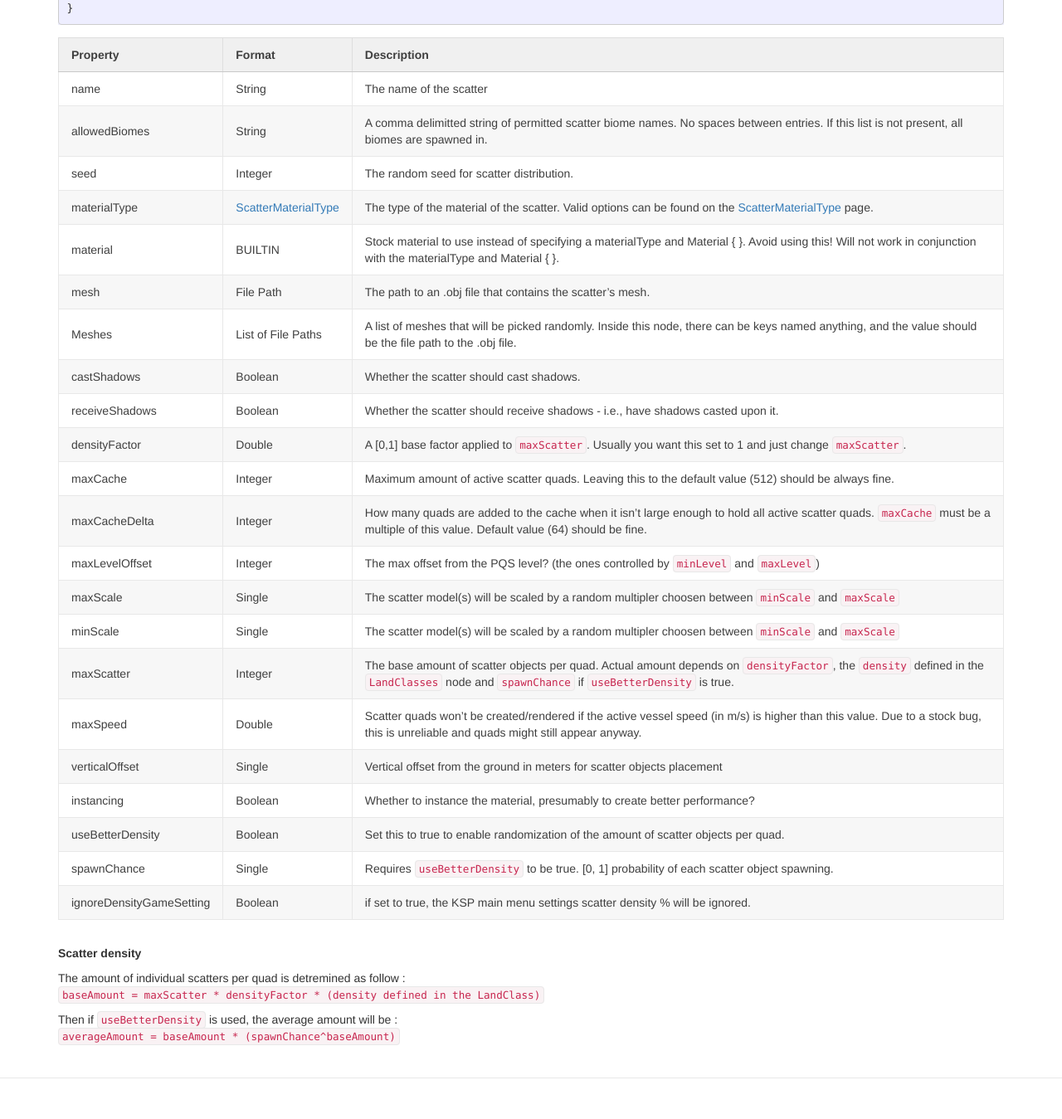
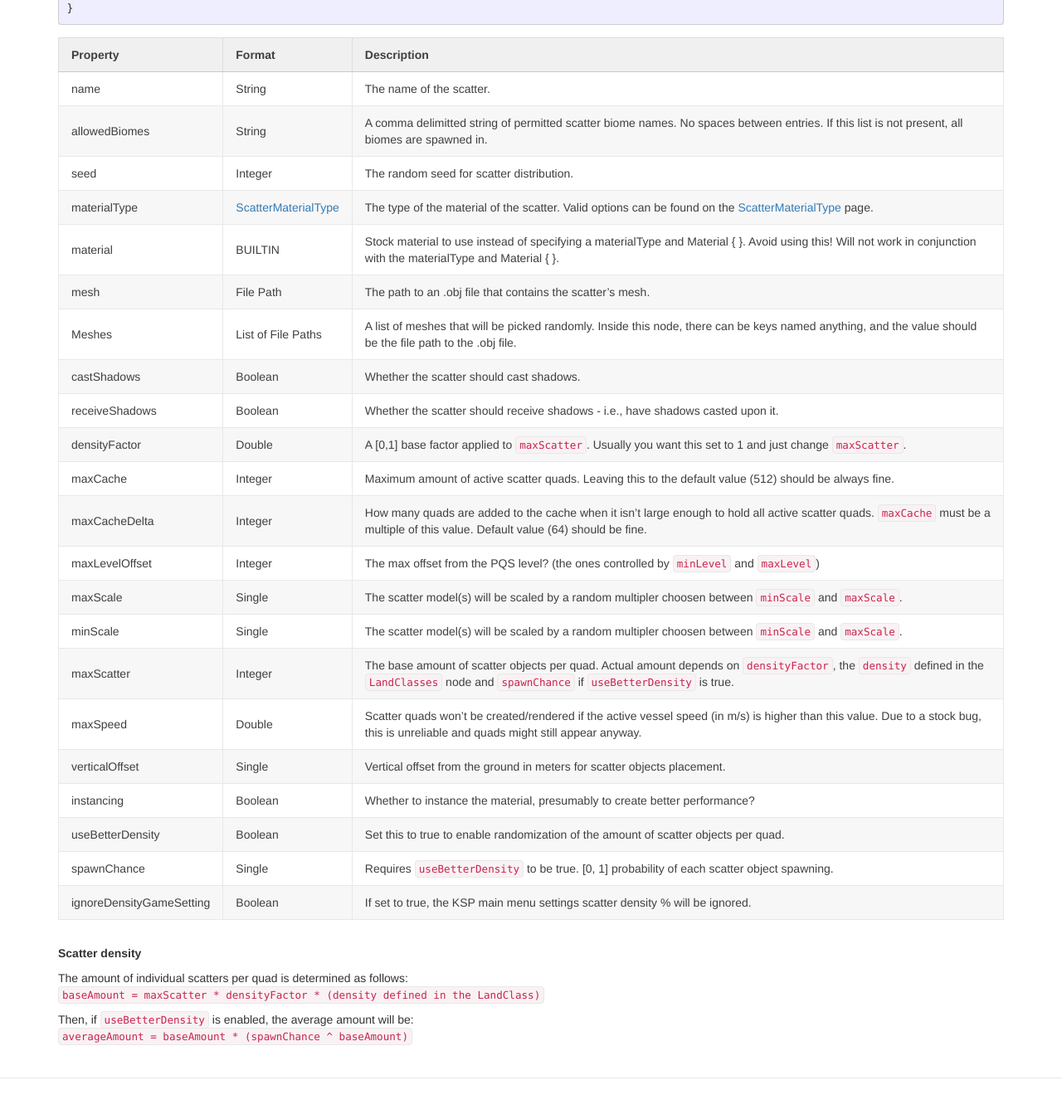
Before and after one commit to Kopernicus/wiki, a Jekyll site: the page built from main/PQSMods/LandControl/Scatters.md, in a window 1280 px wide. Shown: the part 899-2248 px from the top of the page at 83% size. Built offline with Jekyll 4.4.1, drawn with Linux system fonts in a browser that asks for light colours.

Commit message:
Grammar fixes

```diff
--- a/main/PQSMods/LandControl/Scatters.md
+++ b/main/PQSMods/LandControl/Scatters.md
@@ -49,7 +49,7 @@ LandControl
 
 | Property | Format | Description |
 |---|---|---|
-| name | String | The name of the scatter |
+| name | String | The name of the scatter. |
 | allowedBiomes | String | A comma delimitted string of permitted scatter biome names.  No spaces between entries.  If this list is not present, all biomes are spawned in. |
 | seed | Integer | The random seed for scatter distribution. |
 | materialType | [ScatterMaterialType]({{ site.baseurl }}{% link main/PQSMods/LandControl/ScatterMaterialType.md %}) | The type of the material of the scatter. Valid options can be found on the [ScatterMaterialType]({{ site.baseurl }}{% link main/PQSMods/LandControl/ScatterMaterialType.md %}) page. |
@@ -62,20 +62,20 @@ LandControl
 | maxCache | Integer | Maximum amount of active scatter quads. Leaving this to the default value (512) should be always fine. |
 | maxCacheDelta | Integer | How many quads are added to the cache when it isn't large enough to hold all active scatter quads. `maxCache` must be a multiple of this value. Default value (64) should be fine. |
 | maxLevelOffset | Integer | The max offset from the PQS level? (the ones controlled by `minLevel` and `maxLevel`) |
-| maxScale | Single | The scatter model(s) will be scaled by a random multipler choosen between `minScale` and `maxScale` |
-| minScale | Single | The scatter model(s) will be scaled by a random multipler choosen between `minScale` and `maxScale` |
+| maxScale | Single | The scatter model(s) will be scaled by a random multipler choosen between `minScale` and `maxScale`. |
+| minScale | Single | The scatter model(s) will be scaled by a random multipler choosen between `minScale` and `maxScale`. |
 | maxScatter | Integer | The base amount of scatter objects per quad. Actual amount depends on `densityFactor`, the `density` defined in the `LandClasses` node and `spawnChance` if `useBetterDensity` is true. |
-| maxSpeed | Double | Scatter quads won't be created/rendered if the active vessel speed (in m/s) is higher than this value. Due to a stock bug, this is unreliable and quads might still appear anyway.  |
-| verticalOffset | Single | Vertical offset from the ground in meters for scatter objects placement |
+| maxSpeed | Double | Scatter quads won't be created/rendered if the active vessel speed (in m/s) is higher than this value. Due to a stock bug, this is unreliable and quads might still appear anyway. |
+| verticalOffset | Single | Vertical offset from the ground in meters for scatter objects placement. |
 | instancing | Boolean | Whether to instance the material, presumably to create better performance? |
 | useBetterDensity | Boolean | Set this to true to enable randomization of the amount of scatter objects per quad. |
 | spawnChance | Single | Requires `useBetterDensity` to be true. [0, 1] probability of each scatter object spawning. |
-| ignoreDensityGameSetting | Boolean | if set to true, the KSP main menu settings scatter density % will be ignored. |
+| ignoreDensityGameSetting | Boolean | If set to true, the KSP main menu settings scatter density % will be ignored. |
 
 **Scatter density**
 
-The amount of individual scatters per quad is detremined as follow :\
+The amount of individual scatters per quad is determined as follows:\
 `baseAmount = maxScatter * densityFactor * (density defined in the LandClass)`
 
-Then if `useBetterDensity` is used, the average amount will be :\
-`averageAmount = baseAmount * (spawnChance^baseAmount)`
+Then, if `useBetterDensity` is enabled, the average amount will be:\
+`averageAmount = baseAmount * (spawnChance ^ baseAmount)`
```
